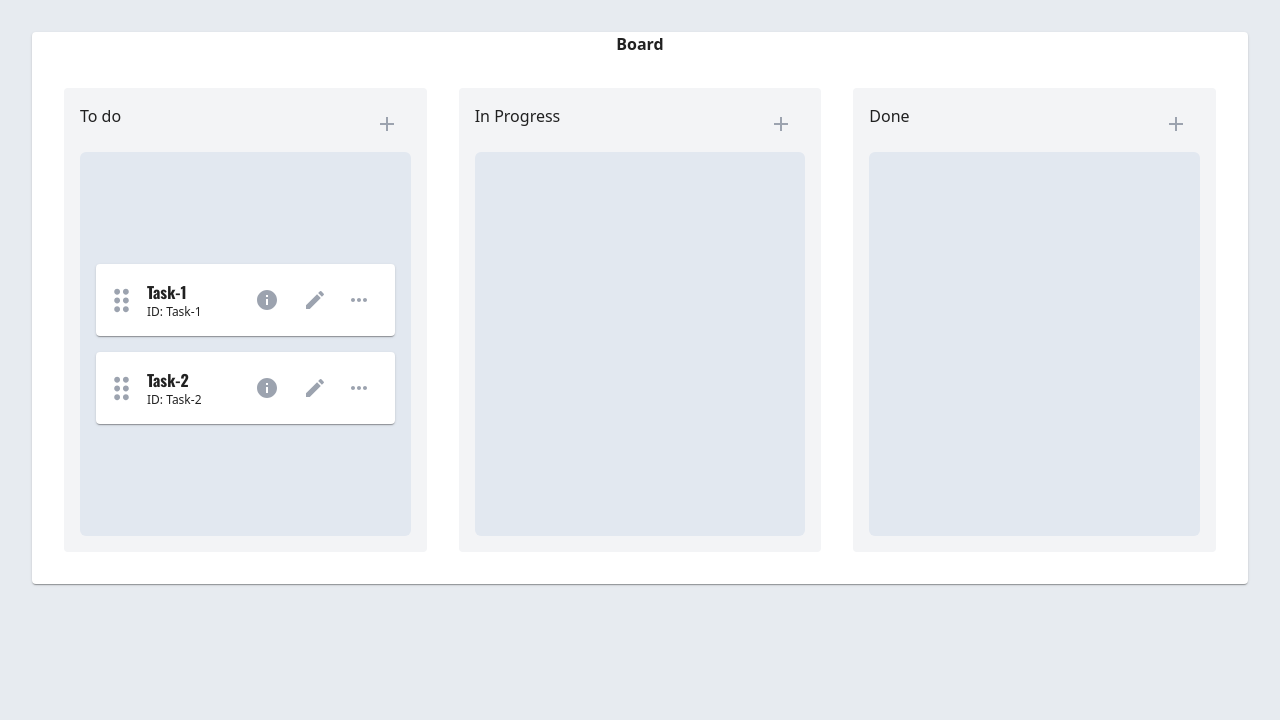
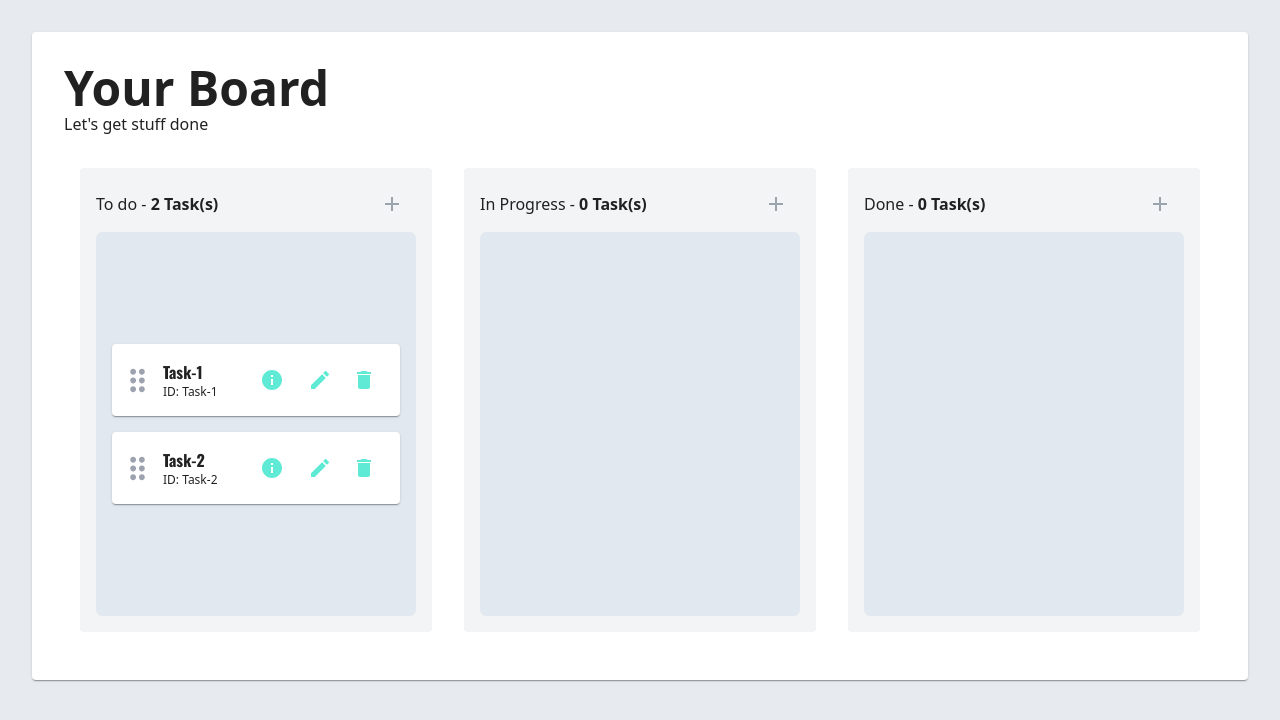
Before and after one commit to apatinoc4/kalo-task-manager, a React (Vite) app: page / in a window 1280 px wide. Shown: the top 720 px of the page. Built offline with nearby package versions, Linux system fonts and the light colour scheme.

Commit message:
feat: task deletion

```diff
--- a/src/components/BoardColumn.tsx
+++ b/src/components/BoardColumn.tsx
@@ -1,12 +1,12 @@
 import AddIcon from "@mui/icons-material/Add";
 import Box from "@mui/material/Box";
 import IconButton from "@mui/material/IconButton";
-import { useContext, useState } from "react";
+import { useContext, useState, useEffect } from "react";
 import { Droppable } from "react-beautiful-dnd";
-
+import Snackbar from "@mui/material/Snackbar";
 import { BoardContext } from "../context/BoardContextProvider";
 import TaskCard from "./task-card/TaskCard";
-
+import clsx from "clsx";
 import { Task } from "../types/types";
 
 interface BoardColumnProps {
@@ -24,7 +24,8 @@ const BoardColumn = ({
   setTaskCount,
   taskCount,
 }: BoardColumnProps) => {
-  const { columns, setColumns } = useContext(BoardContext);
+  const { columns, isSnackBarOpen, setColumns, setIsSnackBarOpen } =
+    useContext(BoardContext);
   const [columnName, setColumnName] = useState<string>(name);
   const [isEditingColumnName, setIsEditingColumnName] =
     useState<boolean>(false);
@@ -50,21 +51,41 @@ const BoardColumn = ({
     setTaskCount(taskCount + 1);
   };
 
+  useEffect(() => {
+    if (isSnackBarOpen) {
+      const timeoutId = setTimeout(() => {
+        setIsSnackBarOpen(false);
+      }, 1000);
+
+      return () => {
+        clearTimeout(timeoutId);
+      };
+    }
+  }, [isSnackBarOpen, setIsSnackBarOpen]);
+
   return (
-    <Box className="bg-gray-100 flex flex-col m-4 p-4 rounded w-2/3 h-full">
-      <div className="flex justify-between mb-2">
-        <h2 onClick={() => console.log("hello")}>{columnName}</h2>
+    <Box className="box-border bg-gray-100 flex flex-col m-4 p-4 rounded w-2/3 h-full">
+      <div className="flex justify-between mb-2 items-center">
+        <h2>
+          {columnName} -
+          <span className="font-semibold"> {tasks.length} Task(s)</span>
+        </h2>
         <IconButton className="mr-1" onClick={() => createNewTask()}>
           <AddIcon className="hover:text-gray-600 text-gray-400" />
         </IconButton>
       </div>
       <Droppable droppableId={String(droppableId)}>
-        {(provided) => {
+        {(provided, snapshot) => {
           return (
             <div
               {...provided.droppableProps}
               ref={provided.innerRef}
-              className="bg-slate-200 flex justify-center items-center flex-col h-96 overflow-x-hidden overflow-y-auto p-4 rounded-md"
+              className={clsx(
+                "bg-slate-200 flex justify-center items-center flex-col h-96  overflow-y-auto p-4 rounded-md box-border",
+                {
+                  "bg-teal-300": snapshot.isDraggingOver,
+                }
+              )}
             >
               {tasks.map((task) => (
                 <TaskCard
@@ -81,6 +102,7 @@ const BoardColumn = ({
           );
         }}
       </Droppable>
+      <Snackbar open={isSnackBarOpen} message="Task Deleted" />
     </Box>
   );
 };
--- a/src/components/TaskBoard.tsx
+++ b/src/components/TaskBoard.tsx
@@ -12,7 +12,6 @@ const onDragEnd = (
 ) => {
   const { source, destination } = result;
 
-  // If the destination is null or the same as the source, do nothing
   if (
     !destination ||
     (source.droppableId === destination.droppableId &&
@@ -32,7 +31,6 @@ const onDragEnd = (
   const sourceItems = [...sourceColumn.tasks];
 
   if (sourceIndex === destinationIndex) {
-    // Moving within the same column
     const [draggedElement] = sourceItems.splice(source.index, 1);
     sourceItems.splice(destination.index, 0, draggedElement);
 
@@ -44,7 +42,6 @@ const onDragEnd = (
 
     setColumns(updatedColumns);
   } else {
-    // Moving between different columns
     const destinationItems = [...destinationColumn.tasks];
     const draggedElementIndex = sourceItems.findIndex(
       (task) => task.draggableId === result.draggableId
@@ -67,9 +64,6 @@ const onDragEnd = (
       setColumns(updatedColumns);
     }
   }
-
-  console.log("Source Items after:", sourceItems);
-  console.log("Destination Items after:", destinationColumn.tasks);
 };
 
 const TaskBoard = () => {
@@ -81,8 +75,9 @@ const TaskBoard = () => {
       onDragEnd={(result) => onDragEnd(result, columns, setColumns)}
     >
       <div className="p-8 w-full">
-        <Paper className="flex flex-col h-full justify-center items-center">
-          <p className="font-bold">Board</p>
+        <Paper className="flex flex-col h-full justify-center p-4">
+          <p className=" text-5xl font-bold ml-4 mt-4">Your Board</p>
+          <p className="ml-4 mt-0">Let's get stuff done</p>
           <div className="flex flex-row h-full p-4 w-full">
             {columns.map((column, idx) => (
               <BoardColumn
--- a/src/components/task-card/TaskCard.tsx
+++ b/src/components/task-card/TaskCard.tsx
@@ -5,9 +5,11 @@ import DragIndicatorIcon from "@mui/icons-material/DragIndicator";
 import EditIcon from "@mui/icons-material/Edit";
 import IconButton from "@mui/material/IconButton";
 import InfoIcon from "@mui/icons-material/Info";
-import MoreHorizIcon from "@mui/icons-material/MoreHoriz";
-import DetailsModal from "./modals/DetailsModal";
-import EditField from "./modals/EditFIeld";
+import DetailsModal from "./components/DetailsModal";
+import EditField from "./components/EditFIeld";
+import Tooltip from "@mui/material/Tooltip";
+import DeleteIcon from "@mui/icons-material/Delete";
+import DeletionModal from "./components/DeletionModal";
 
 interface TaskCardProps {
   draggableId: string;
@@ -24,6 +26,8 @@ const TaskCard = ({
   taskDescription,
   taskStatus,
 }: TaskCardProps) => {
+  const [isDeletionModalOpen, setIsDeletionModalOpen] =
+    useState<boolean>(false);
   const [isDetailsModalOpen, setIsDetailsModalOpen] = useState<boolean>(false);
   const [isEditingTaskName, setIsEditingTaskName] = useState<boolean>(false);
 
@@ -34,7 +38,7 @@ const TaskCard = ({
           <Paper
             {...provided.draggableProps}
             {...provided.dragHandleProps}
-            className="flex flex-row items-center m-2 p-4 pl-2 w-full hover:bg-sky-100"
+            className="box-border flex flex-row items-center my-2 p-4 pl-2 w-full hover:bg-teal-100"
             ref={provided.innerRef}
           >
             <DragIndicatorIcon
@@ -45,34 +49,39 @@ const TaskCard = ({
               {isEditingTaskName ? (
                 <EditField
                   fieldName="name"
+                  setIsEditingField={setIsEditingTaskName}
+                  size="small"
+                  styles="bg-slate-200 h-5 w-36"
+                  taskId={taskId}
                   textValue={name}
-                  styles="bg-white h-5 w-24"
-                  size="small"
-                  setIsEditingField={setIsEditingTaskName}
-                  taskId={taskId}
                 />
               ) : (
-                <p className="font-bold font-oswald text-l mb-0">{name}</p>
+                <p className="font-bold font-oswald mb-0 text-l">{name}</p>
               )}
               <p className="text-xs">ID: {taskId}</p>
             </div>
-            <div className="ml-auto flex flex-col xl:flex-row items-center">
+            <div className="flex flex-col items-center ml-auto xl:flex-row">
+              <Tooltip placement="right" title="Task Details">
                 <IconButton
+                  className="xl:mr-2"
                   onClick={() => setIsDetailsModalOpen(true)}
-                className="xl:mr-2"
                 >
-                <InfoIcon className="hover:text-gray-600 text-gray-400" />
+                  <InfoIcon className="hover:text-gray-600 text-teal-300" />
                 </IconButton>
-
+              </Tooltip>
+              <Tooltip placement="right" title="Edit Name">
                 <IconButton
+                  className="xl:mr-1"
                   onClick={() => setIsEditingTaskName(true)}
-                className="xl:mr-1"
                 >
-                <EditIcon className="hover:text-gray-600 text-gray-400" />
+                  <EditIcon className="hover:text-gray-600 text-teal-300" />
                 </IconButton>
-              <IconButton>
-                <MoreHorizIcon className="hover:text-gray-600 text-gray-400" />
+              </Tooltip>
+              <Tooltip placement="right" title="Delete Task">
+                <IconButton onClick={() => setIsDeletionModalOpen(true)}>
+                  <DeleteIcon className="hover:text-gray-600 text-teal-300" />
                 </IconButton>
+              </Tooltip>
             </div>
           </Paper>
         )}
@@ -85,6 +94,11 @@ const TaskCard = ({
         taskDescription={taskDescription}
         taskId={taskId}
       />
+      <DeletionModal
+        isOpen={isDeletionModalOpen}
+        setIsOpen={setIsDeletionModalOpen}
+        taskId={taskId}
+      />
     </>
   );
 };
--- /dev/null
+++ b/src/components/task-card/components/DeletionModal.tsx
@@ -0,0 +1,57 @@
+import Box from "@mui/material/Box";
+import CheckIcon from "@mui/icons-material/Check";
+import ClearIcon from "@mui/icons-material/Clear";
+import Dialog from "@mui/material/Dialog";
+import IconButton from "@mui/material/IconButton";
+import { useContext } from "react";
+import { BoardContext } from "../../../context/BoardContextProvider";
+import { BoardColumn, Task } from "../../../types/types";
+
+interface DeletionModalProps {
+  isOpen: boolean;
+  setIsOpen: (isOpen: boolean) => void;
+  taskId: string;
+}
+
+const DeletionModal = ({ setIsOpen, isOpen, taskId }: DeletionModalProps) => {
+  const { setColumns, setIsSnackBarOpen } = useContext(BoardContext);
+
+  const deleteTask = () => {
+    setColumns((prevColumns: BoardColumn[]) => {
+      const updatedColumns = prevColumns.map((column: BoardColumn) => {
+        const updatedTasks = column.tasks.filter(
+          (task: Task) => task.taskId !== taskId
+        );
+        return { ...column, tasks: updatedTasks };
+      });
+
+      return updatedColumns;
+    });
+  };
+
+  return (
+    <Dialog onClose={() => setIsOpen(false)} open={isOpen}>
+      <Box className="h-40 p-6 w-96">
+        <p className="font-bold text-4xl">Are you Sure?</p>
+        <p className="mt-2">This Action can't be undone</p>
+        <div className="flex justify-end w-full">
+          <IconButton
+            className="mr-1"
+            onClick={() => {
+              setIsSnackBarOpen(true);
+              deleteTask();
+            }}
+            size="medium"
+          >
+            <CheckIcon className="bg-teal-300 rounded-full text-white" />
+          </IconButton>
+          <IconButton onClick={() => setIsOpen(false)} size="medium">
+            <ClearIcon className="bg-slate-500 color-white rounded-full text-white" />
+          </IconButton>
+        </div>
+      </Box>
+    </Dialog>
+  );
+};
+
+export default DeletionModal;
--- a/src/components/task-card/modals/DetailsModal.tsx
+++ b/src/components/task-card/components/DetailsModal.tsx
@@ -70,7 +70,7 @@ const DetailsModal = ({
           {isEditingTaskDesc ? (
             <EditField
               fieldName="description"
-              styles="w-10"
+              styles="w-full p-2"
               taskId={taskId}
               textValue={taskDescription}
               setIsEditingField={setIsEditingTaskDesc}
--- a/src/components/task-card/modals/EditFIeld.tsx
+++ b/src/components/task-card/components/EditFIeld.tsx
@@ -65,12 +65,19 @@ const EditField = ({
           }
         />
       )}
-      <div className="absolute right-0 top-6 flex flex-row my-2">
+      <div
+        className={clsx(
+          {
+            "top-8": multiline,
+          },
+          "absolute right-0 top-4 flex flex-row my-2"
+        )}
+      >
         <IconButton onClick={onConfirm} className="mr-1" size="small">
-          <CheckIcon className="bg-green-600 rounded-full text-white" />
+          <CheckIcon className="bg-teal-300 rounded-full text-white" />
         </IconButton>
         <IconButton onClick={onDiscard} size="small">
-          <ClearIcon className="bg-red-500 color-white rounded-full text-white" />
+          <ClearIcon className="bg-slate-500 color-white rounded-full text-white" />
         </IconButton>
       </div>
     </div>
```
Also changed, not shown: src/context/BoardContextProvider.tsx (+9 -0 lines). Lines whose indentation alone changed are shown as unchanged.
